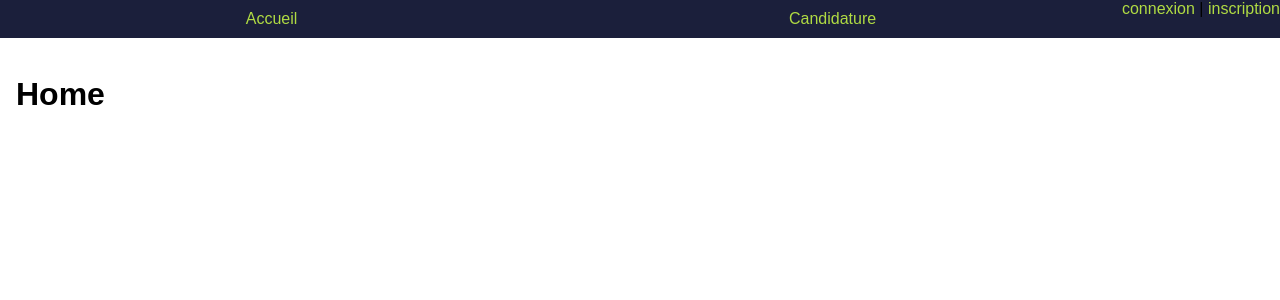
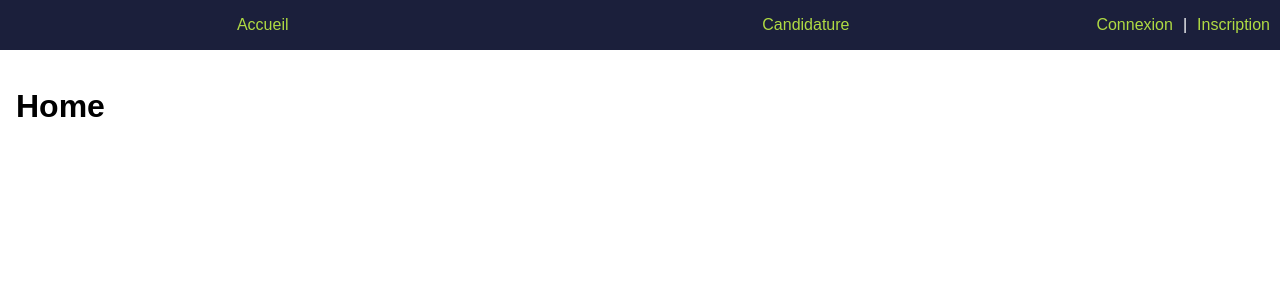
Before and after one commit to Ixirio/Festival, a PHP site: page / in a window 1280 px wide. Shown: the top 300 px of the page. Run offline with PHP 8.4, Linux system fonts and the light colour scheme; some libraries are stand-ins or nearby versions.

Commit message:
modification navbar

```diff
--- a/templates/layout.tpl
+++ b/templates/layout.tpl
@@ -14,24 +14,21 @@
     <div class="nav">
         <a href="./">Accueil</a>
         <a href="candidature">Candidature</a>
-
+        <div>
         {if isset($utilisateur)}
 
-            <span>
-            {if $utilisateur.admin == "1"}
+            {if $utilisateur.admin = "1"}
                 {*<a href="./">Admin</a>*}
             {else}
                 {*<a href="./">userSet</a>*}
             {/if}
 
-                <a href="logout">Deconnexion</a>
-            <span>
+                <a href="login">Profil</a> <p> | </p> <a href="logout">Deconnexion</a>
         {else}
-            <span>
-                <a href="login">connexion</a> | <a href="register">inscription</a>
-            <span>
+                <a href="login">Connexion</a> <p> | </p> <a href="register">Inscription</a>
         {/if}
-        </span>
+
+        </div>
 
     </div>
 {/block}
--- a/templates/style.css
+++ b/templates/style.css
@@ -1,10 +1,15 @@
+div {
+    display: flex;
+}
+
 .nav {
-    display: flex;
     background-color: #1B1F3B;
 }
 
 .nav a{
-    margin: 10 auto;
+    margin: auto;
+    float: right;
+    padding: 10px 10px 10px 10px;
     color : #B0DB43;
     text-decoration: none;
 }
@@ -14,7 +19,6 @@
     color : #B14AED;
 }
 
-#gauche{
-    position: relative;
-    float: left;
+.nav p{
+    color: #fff;
 }
```
